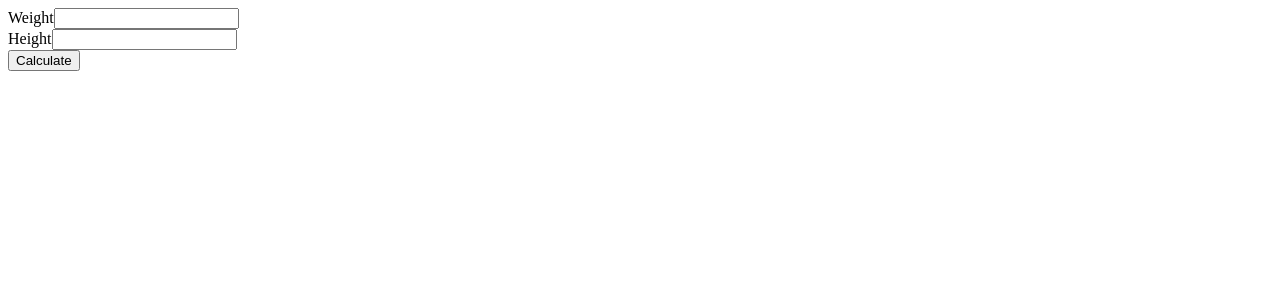
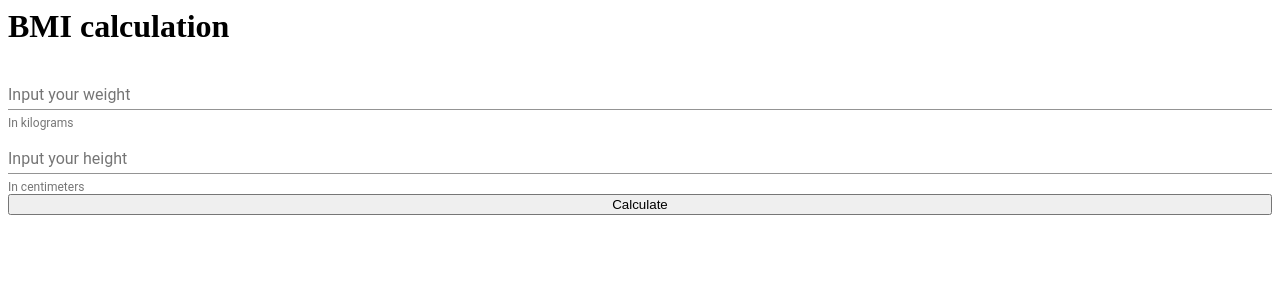
Before and after one commit to Shoohei/my-bmi, an Angular app: page / in a window 1280 px wide. Shown: the top 300 px of the page. Built offline with nearby package versions, Linux system fonts and the light colour scheme; no server answers.

Commit message:
Active material library

```diff
--- a/src/app/bmi/bmi.component.css
+++ b/src/app/bmi/bmi.component.css
@@ -0,0 +1,12 @@
+.form {
+  display: flex;
+  flex-direction: column;
+}
+
+.form {
+  width: 100%;
+}
+
+.button {
+  width: 100%;
+}
--- a/src/app/bmi/bmi.component.html
+++ b/src/app/bmi/bmi.component.html
@@ -1,14 +1,11 @@
 <h1>{{ hello | async }}</h1>
-<form [formGroup]="bmiForm" (ngSubmit)="onSubmit(bmiForm.value)">
-	<div>
-		<label for="weight">Weight</label>
-		<input id="weight" type="text" formControlName="weight">
-	</div>
-
-	<div>
-		<label for="height">Height</label>
-		<input id="height" type="text" formControlName="height">
-	</div>
-
-	<button class="button" type="submit">Calculate</button>
+<h1>BMI calculation</h1>
+<form class="form" [formGroup]="bmiForm" (ngSubmit)="onSubmit(bmiForm.value)">
+	<mat-form-field hintLabel="In kilograms">
+		<input formControlName="weight" matInput maxlength="10" placeholder="Input your weight">
+  </mat-form-field>
+		<mat-form-field hintLabel="In centimeters">
+			<input formControlName="height" matInput maxlength="10" placeholder="Input your height">
+  </mat-form-field>
+			<button class="button" type="submit">Calculate</button>
 </form>
--- a/src/app/bmi/bmi.component.ts
+++ b/src/app/bmi/bmi.component.ts
@@ -25,7 +25,7 @@ export class BmiComponent implements OnInit {
   }
 
   ngOnInit() {
-    this.bmiService.getHello().subscribe(result => (this.hello = result));
+    // this.bmiService.getHello().subscribe(result => (this.hello = result));
   }
 
   onSubmit(data) {
--- a/src/styles.css
+++ b/src/styles.css
@@ -1 +1,2 @@
 /* Add application styles & imports to this file! */
+@import "~@angular/material/prebuilt-themes/indigo-pink.css";
```
Also changed, not shown: package.json (+10 -8 lines), src/app/app.module.ts (+14 -1 lines).
